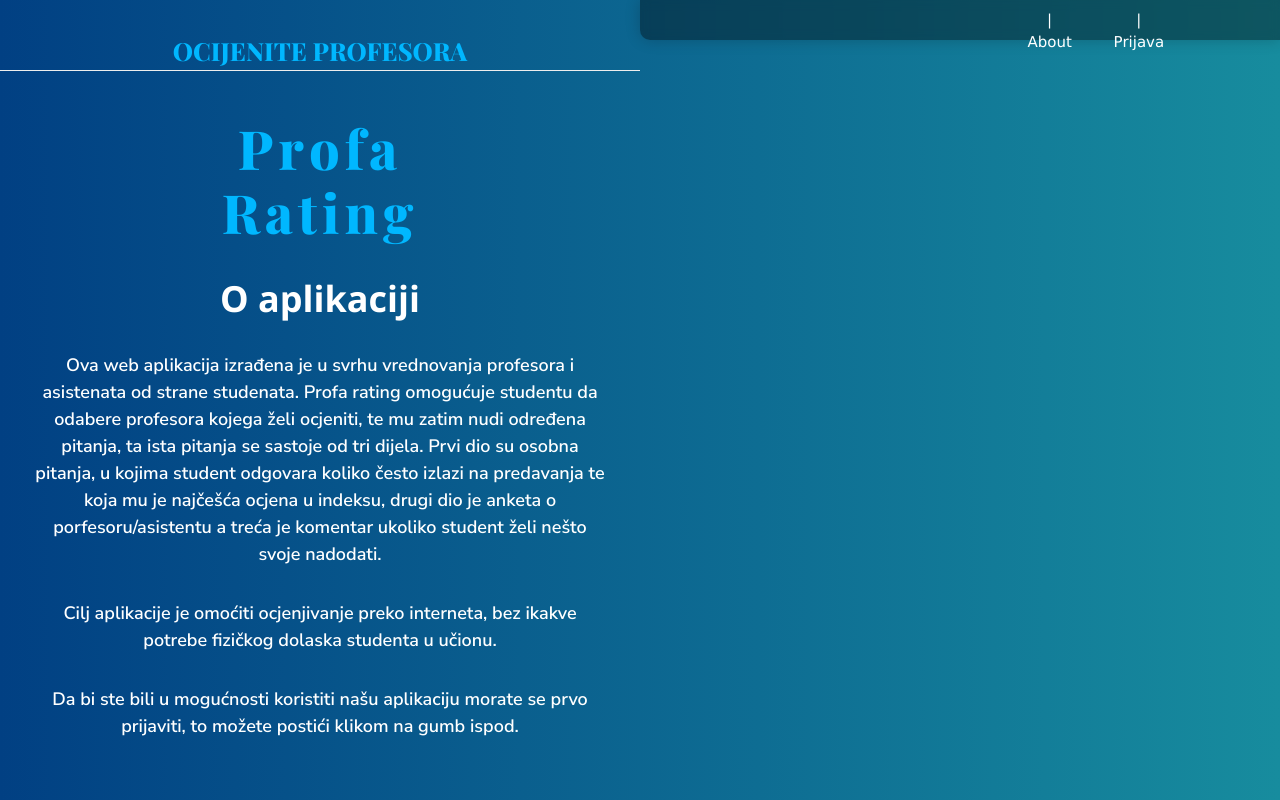
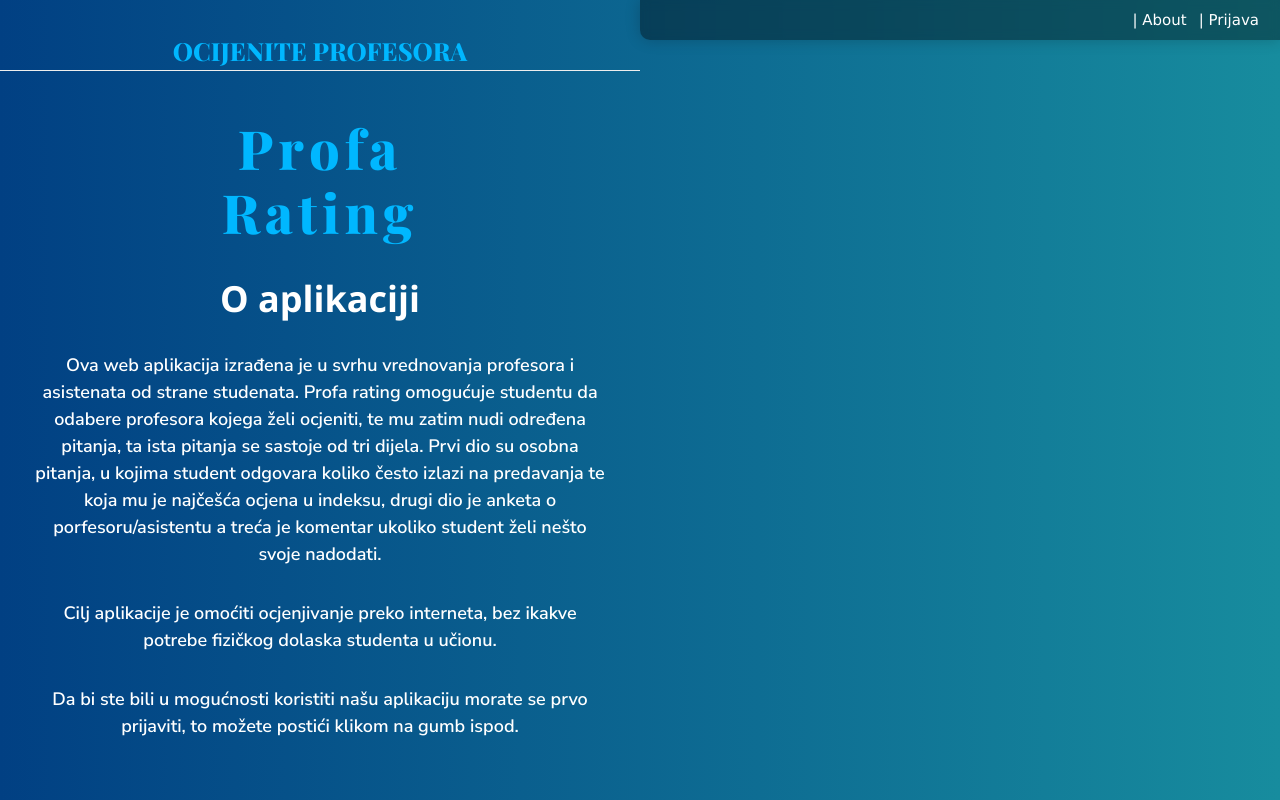
Before and after one commit to stopcagic/profa-rating, a Vue app in the folder FRONTEND/: page / in a window 1280 px wide. Shown: the top 800 px of the page. Built offline with nearby package versions, Linux system fonts and the light colour scheme; what vue-js-modal would draw is missing.

Commit message:
Update header.vue

```diff
--- a/FRONTEND/src/components/header.vue
+++ b/FRONTEND/src/components/header.vue
@@ -3,14 +3,12 @@
     <div class="col-xs-12 .col-sm-12 .col-md-12 col-lg-12">
       <ul type="button" class="navbar">
         <div class="row">
-          <div class="col-xs-2 .col-sm-2 .col-md-2 col-lg-2">
           <button class="button">
             <router-link class="link" to="/about">
               <a v-bind:class="{currentLink: isActive}" @click="myFilter" class="dugme">| About</a>
             </router-link>
           </button>
-          </div>
-          <div class="col-xs-2 .col-sm-2 .col-md-2 col-lg-2">
+
           <div v-if="auth.authenticated">
             <button class="button">
               <router-link class="link" to="/popis">
@@ -19,8 +17,6 @@
             </button>
           </div>
 
-          </div>
-          <div class="col-xs-2 .col-sm-2 .col-md-2 col-lg-" >
           <div v-if="auth.authenticated">
             <button class="button">
               <router-link class="link" to="/oznacene">
@@ -28,26 +24,21 @@
               </router-link>
             </button>
           </div>
-            </div>
 
-
-          <div class="col-xs-2 .col-sm-2 .col-md-2 col-lg-2">
           <div v-if="!auth.authenticated">
-              <button class="button"  v-on:click="prijaviSe = !prijaviSe">
+            <button class="button" v-on:click="prijaviSe = !prijaviSe">
               <router-link class="link" to="/prijava">
                 <a class="dugme">| Prijava</a>
               </router-link>
             </button>
           </div>
-          </div>
-          <div class="col-xs-2 .col-sm-2 .col-md-2 col-lg-2">
+
           <div v-if="auth.authenticated">
             <button class="button" @click="logout">
               <router-link class="link" to="/">
                 <a class="dugme odjava">| Odjavi se</a>
               </router-link>
             </button>
-            </div>
           </div>
         </div>
       </ul>
@@ -63,7 +54,7 @@ export default {
     return {
       auth: auth.state,
       isActive: false,
-      prijaviSe: store.prijavi_se
+      prijaviSe: store.prijavi_se,
     };
   },
   methods: {
@@ -71,11 +62,11 @@ export default {
       auth.logout();
       this.$router.go();
     },
-    myFilter: function() {
+    myFilter: function () {
       this.isActive = !this.isActive;
       // some code to filter users
-    }
-  }
+    },
+  },
 };
 </script>
 
```
Lines whose indentation alone changed are shown as unchanged.
